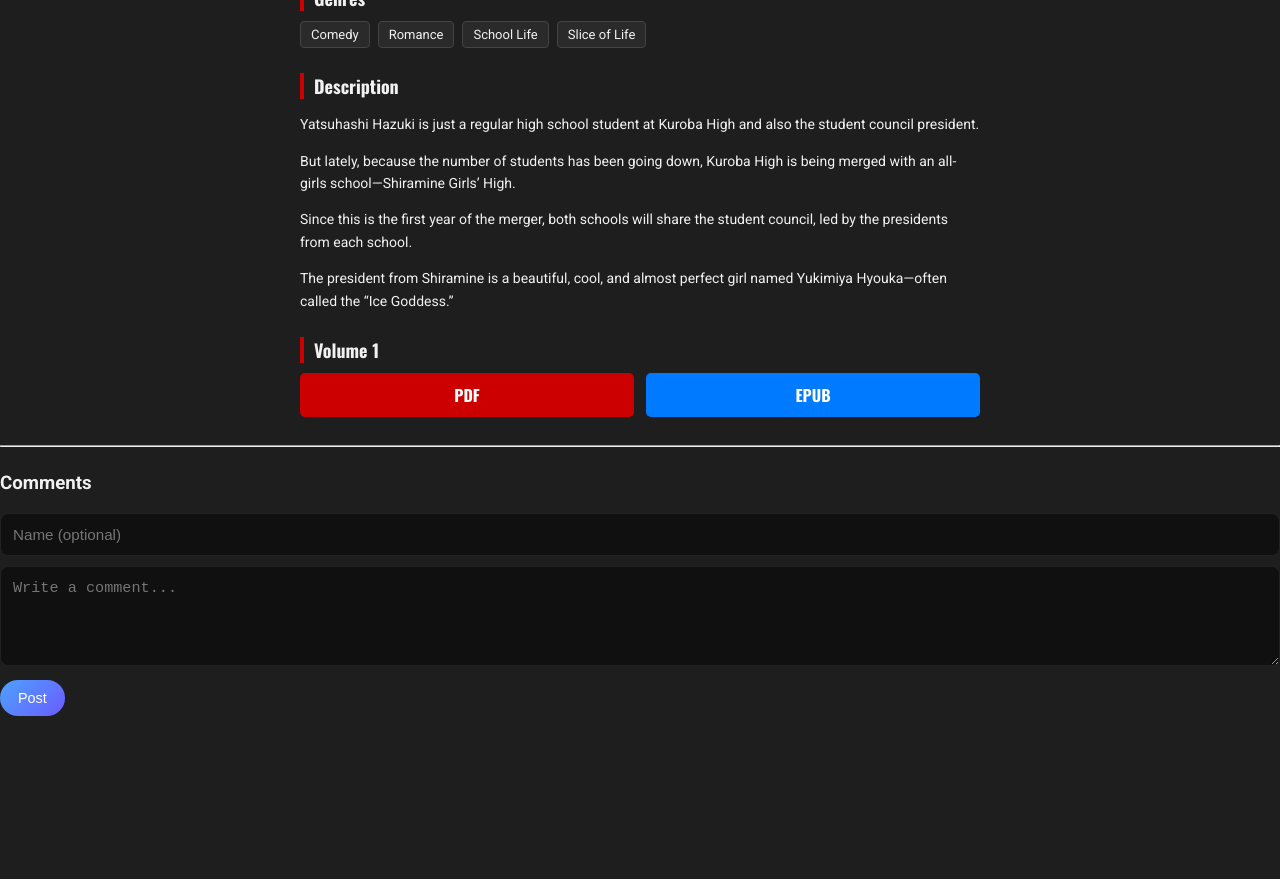
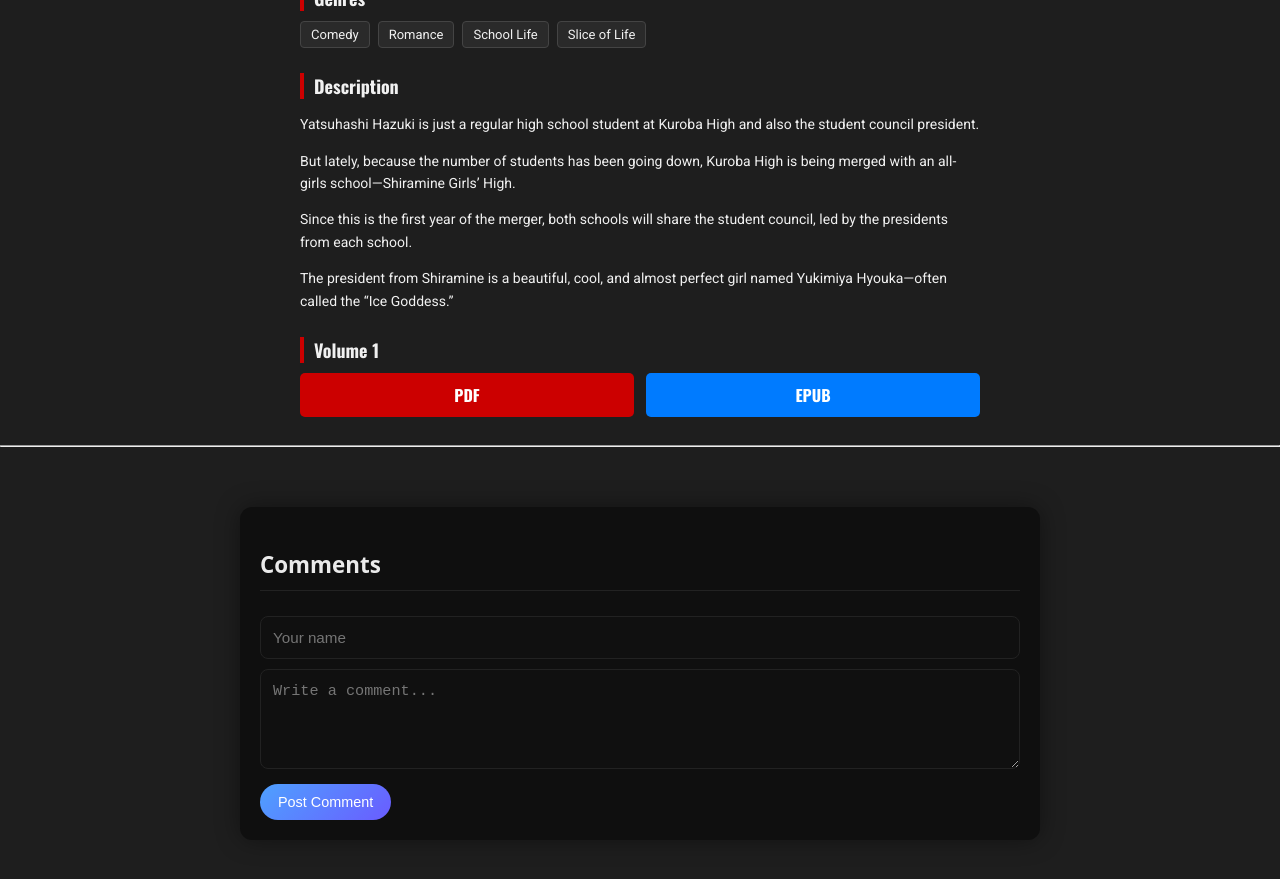
Before and after one commit to RJ-Novels/RJ-Novels, a Jekyll site: the page built from _novels/tsun_na_megami_sama.html, in a window 1280 px wide and 900 px high, scrolled down 759 px. Shown: the top 879 px of the window. Built offline with Jekyll 4.4.1, drawn with Linux system fonts in a browser that asks for light colours; comment, search, counter and statistics services are not loaded; before the commit the page ends 1475 px from its top, so only the background shows below that.

Commit message:
Update default.html

```diff
--- a/_layouts/default.html
+++ b/_layouts/default.html
@@ -78,16 +78,17 @@
     {% if page.collection == "novels" %}
 <hr>
 
-<div class="comment-box">
-  <h3>Comments</h3>
-
-  <input id="c-name" placeholder="Name (optional)">
-  <textarea id="c-text" placeholder="Write a comment..."></textarea>
-
-  <button id="c-send">Post</button>
+<div id="comments-section">
+  <h3 class="comments-title">Comments</h3>
 
   <div id="comments-list"></div>
-        </div>
+
+  <div class="comment-box">
+    <input id="name" placeholder="Your name" />
+    <textarea id="comment" placeholder="Write a comment..."></textarea>
+    <button onclick="postComment()">Post Comment</button>
+  </div>
+</div>
 {% endif %}
 </main>
 <script type="module" src="{{ '/assets/js/comments.js' | relative_url }}"></script>
```
